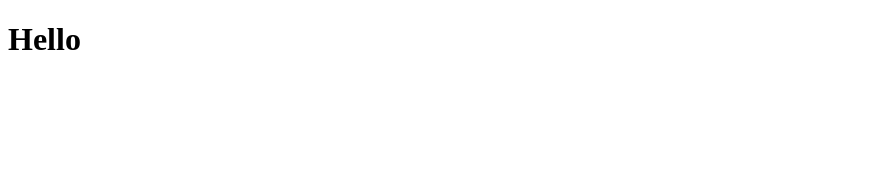
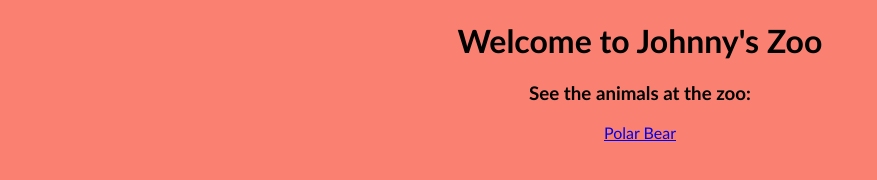
Before and after one commit to johnnylaicode/test, a plain HTML site: page index.html in a window 1280 px wide. Shown: the whole page, without its empty margins (0-877 px from the left). Drawn offline with Linux system fonts and the light colour scheme.

Commit message:
Added more files and folders

```diff
--- /dev/null
+++ b/css/index.css
@@ -0,0 +1,5 @@
+body {
+  font-family: Gill Sans, sans-serif;
+  background-color: salmon;
+  text-align: center;
+}
--- /dev/null
+++ b/css/polar-bear.css
@@ -0,0 +1,5 @@
+body {
+  font-family: Courier New;
+  background-color: silver;
+  text-align: center;
+}
--- a/index.html
+++ b/index.html
@@ -1,6 +1,12 @@
 <!DOCTYPE html>
 <head>
+  <title>Johnny's Zoo</title>
+  <link rel="stylesheet" type="text/css" href="css/index.css">
 </head>
 <body>
-<h1>Hello</h1>
+  <h1>Welcome to Johnny's Zoo</h1>
+  <h3>See the animals at the zoo:</h3>
+  <div class="link">
+    <a href="polar-bear.html">Polar Bear</a>
+  </div>
 </body>
```
Also changed, not shown: polar-bear.html (added, +14 -0 lines), img/polar-bear.gif (added).
